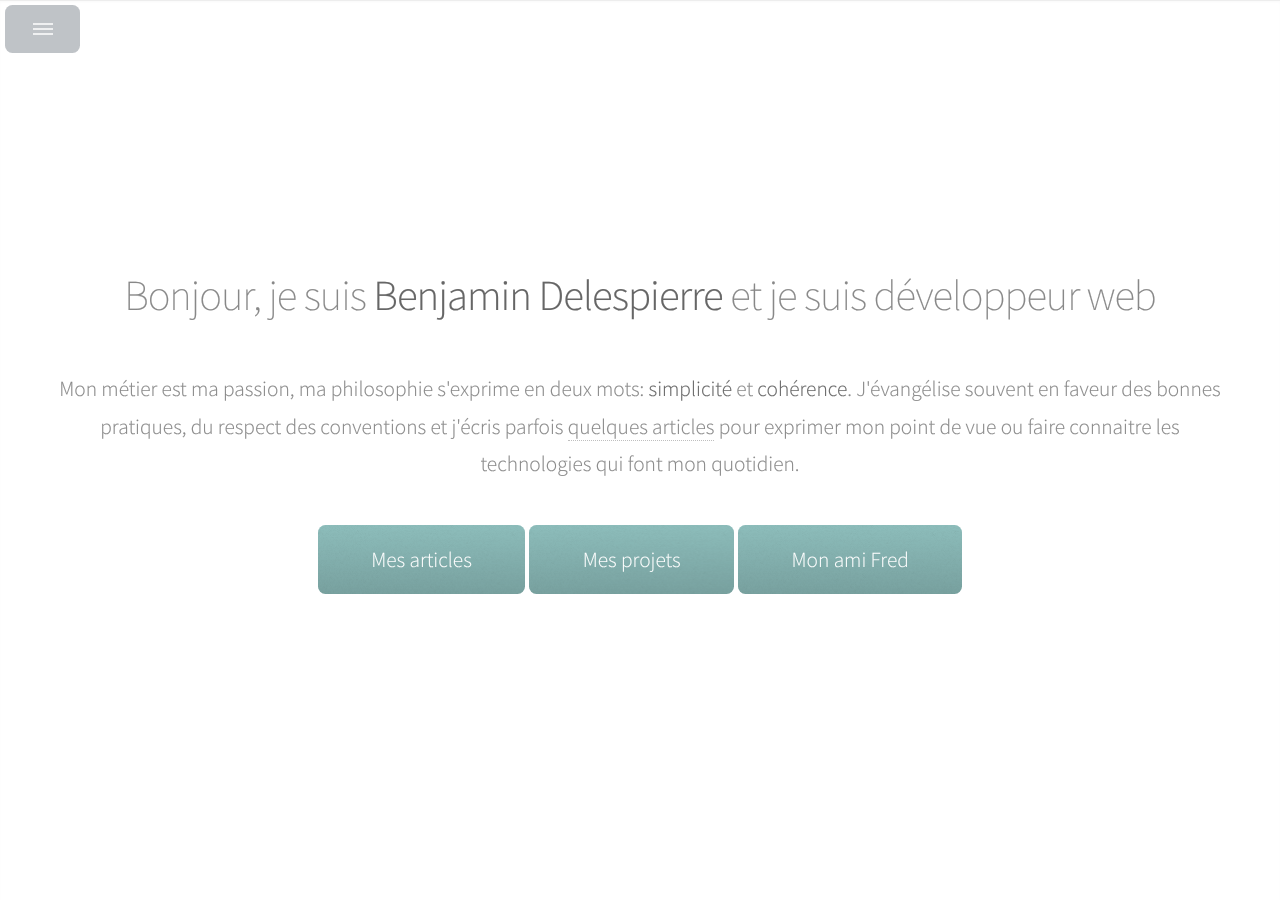
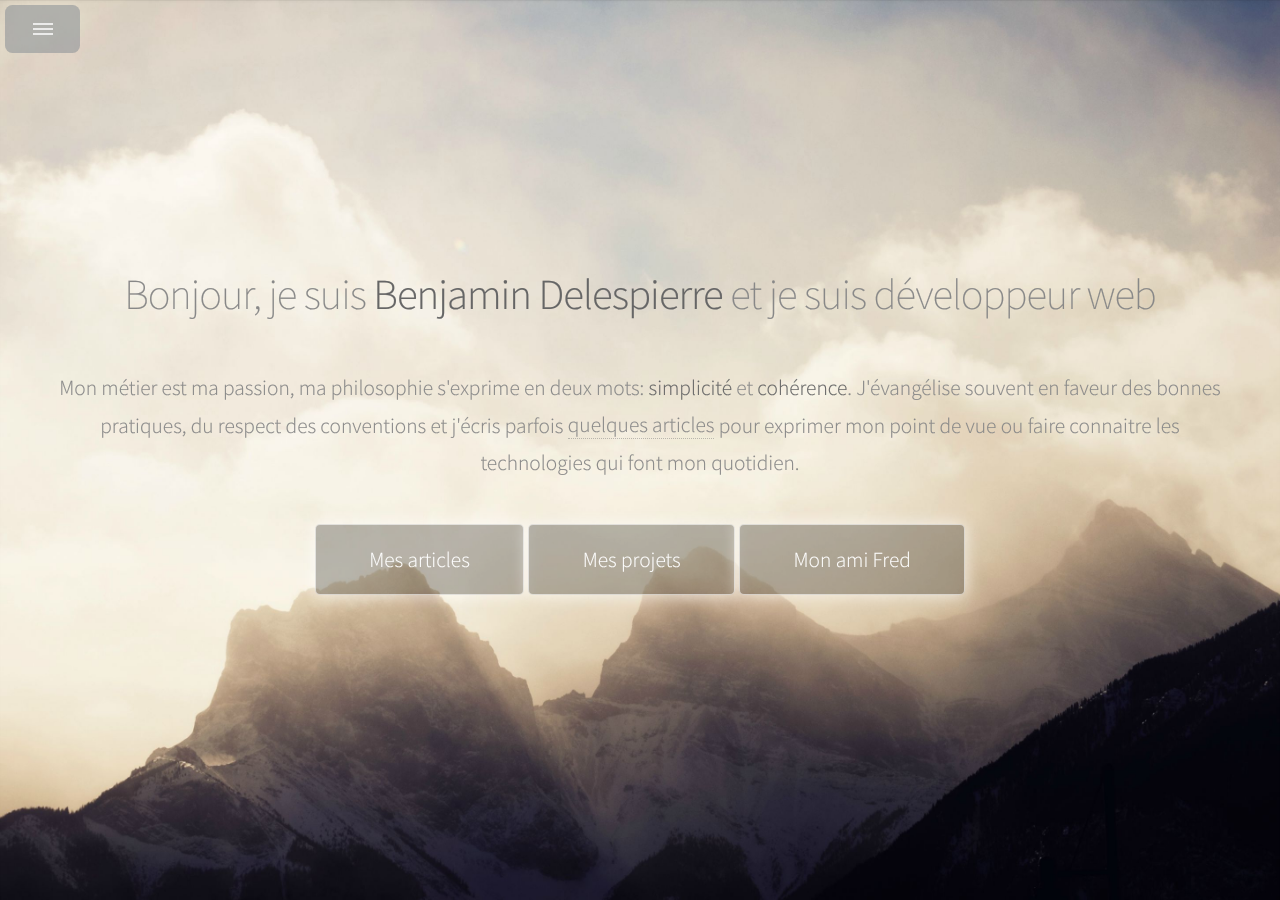
Before and after one commit to bdelespierre/bdelespierre.github.io, a Jekyll site: the page built from index.html, in a window 1280 px wide and 900 px high. Built offline with Jekyll 4.4.1, drawn with Linux system fonts in a browser that asks for light colours; Markdown is read by kramdown in place of the engine named in the settings.

Commit message:
enhancing landing page

```diff
--- a/css/style.css
+++ b/css/style.css
@@ -1279,6 +1279,31 @@
 				margin-bottom: 3em;
 			}
 
+		@media (min-width: 780px) {
+
+			#main > section.front-page
+			{
+				background-image: url('../images/pic00.jpg');
+				background-position: 50% 50%;
+				background-size: 100% 100%;
+				background-repeat: no-repeat;
+			}
+				#main > section.front-page .button
+				{
+					background: rgba(33,33,33,.3);
+					border: 1px solid rgba(255,255,255,.6);
+					border-radius: 5px;
+					-webkit-border-radius: 5px;
+					box-shadow: 0 0 15px 2px rgba(255,255,255,.6);
+					-webkit-box-shadow: 0 0 15px 2px rgba(255,255,255,.6);
+				}
+
+				#main > section.front-page .button:hover
+				{
+					background: rgba(33,33,33,.6);
+				}
+		}
+
 		#main > section.two
 		{
 			background-color: #f5fafa;
--- a/index.html
+++ b/index.html
@@ -3,7 +3,7 @@ layout: main
 title: Benjamin Delespierre
 ---
 <!-- Intro -->
-<section id="top" class="one">
+<section id="top" class="one front-page">
   <div class="container">
 
     <header>
```
Also changed, not shown: images/pic00.jpg (added).
